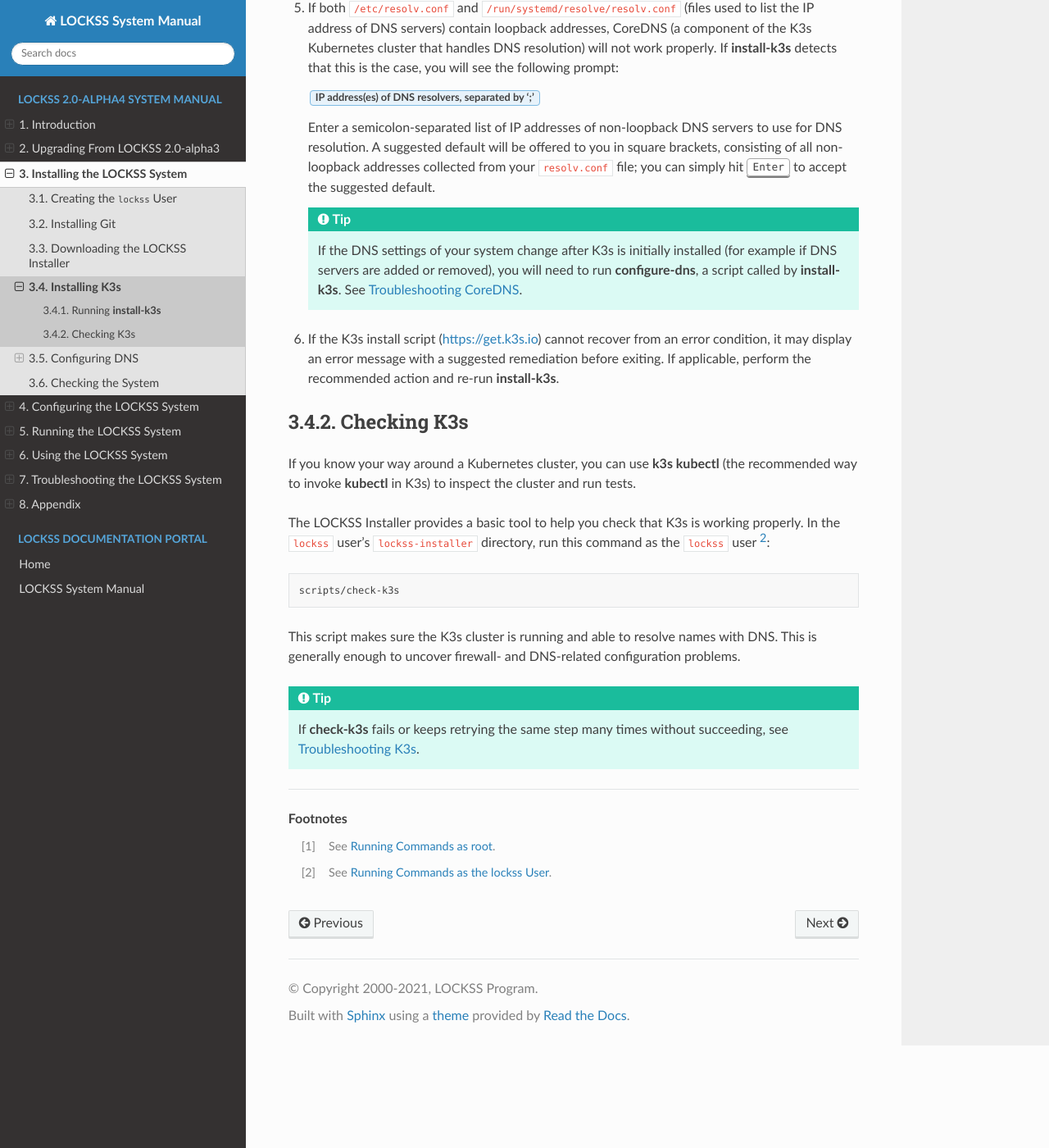
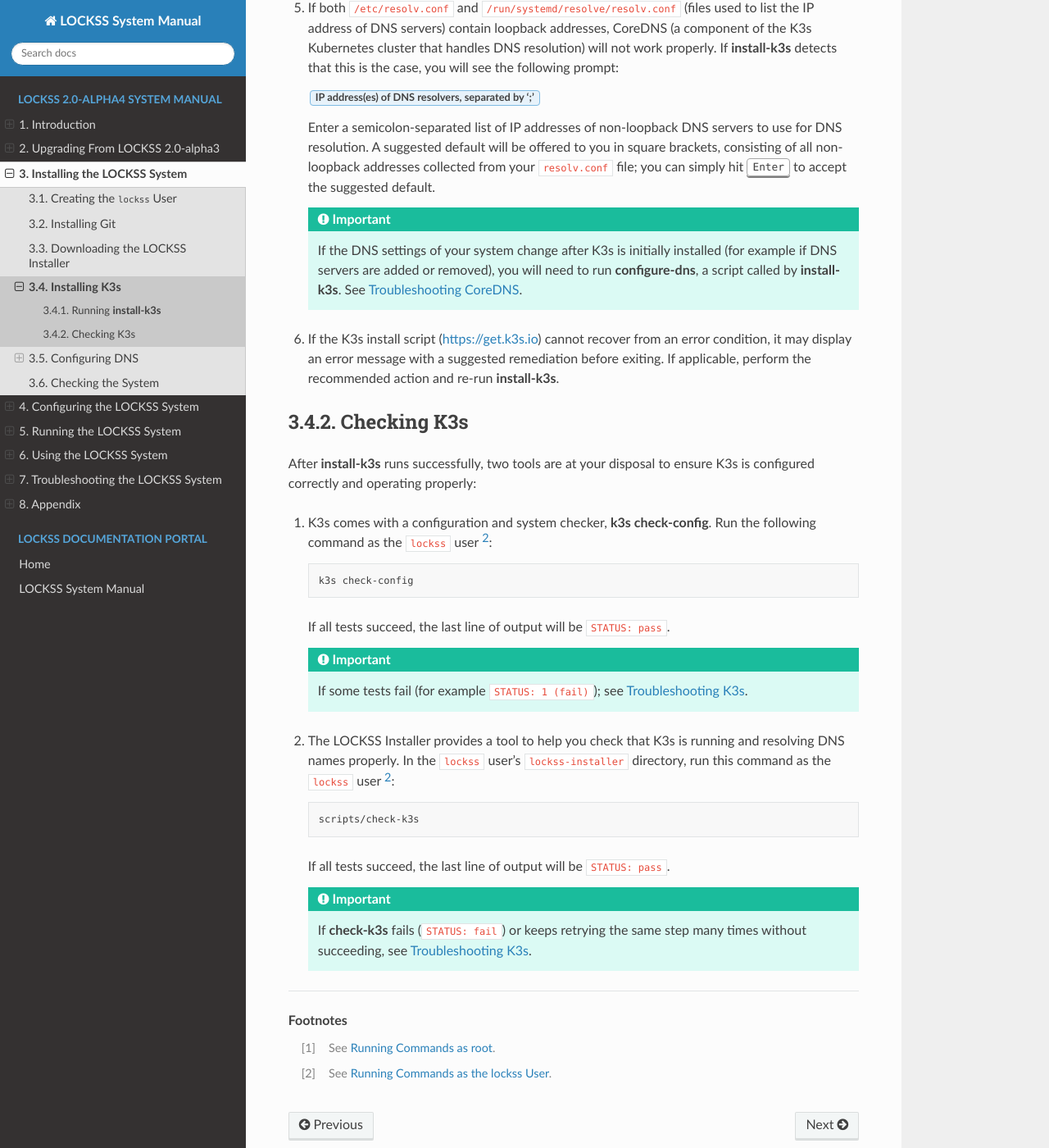
Before and after one commit to lockss/lockss-rtd-manual, a Sphinx documentation site: the page built from docs/installing/k3s.rst, in a window 1280 px wide and 1400 px high, scrolled down 1402 px. Shown: the whole window at 82% size. Built offline with Sphinx 7.4.7 and the Read the Docs theme 2.0.0, drawn with Linux system fonts in a browser that asks for light colours.

Commit message:
More about checking K3s.

```diff
--- a/docs/installing/k3s.rst
+++ b/docs/installing/k3s.rst
@@ -54,7 +54,7 @@ The LOCKSS Installer provides :program:`install-k3s`, a script that streamlines
 
    Enter a semicolon-separated list of IP addresses of non-loopback DNS servers to use for DNS resolution. A suggested default will be offered to you in square brackets, consisting of all non-loopback addresses collected from your :file:`resolv.conf` file; you can simply hit :kbd:`Enter` to accept the suggested default.
 
-   .. tip::
+   .. important::
 
       If the DNS settings of your system change after K3s is initially installed (for example if DNS servers are added or removed), you will need to run :program:`configure-dns`, a script called by :program:`install-k3s`. See :doc:`/troubleshooting/coredns`.
 
@@ -64,19 +64,31 @@ The LOCKSS Installer provides :program:`install-k3s`, a script that streamlines
 Checking K3s
 ------------
 
-If you know your way around a Kubernetes cluster, you can use :program:`k3s kubectl` (the recommended way to invoke :program:`kubectl` in K3s) to inspect the cluster and run tests.
+After :program:`install-k3s` runs successfully, two tools are at your disposal to ensure K3s is configured correctly and operating properly:
 
-The LOCKSS Installer provides a basic tool to help you check that K3s is working properly. In the ``lockss`` user's :file:`lockss-installer` directory, run this command as the ``lockss`` user [#fnlockss]_:
+1. K3s comes with a configuration and system checker, :program:`k3s check-config`. Run the following command as the ``lockss`` user [#fnlockss]_:
 
-.. code-block:: shell
+   .. code-block:: shell
 
-   scripts/check-k3s
+      k3s check-config
 
-This script makes sure the K3s cluster is running and able to resolve names with DNS. This is generally enough to uncover firewall- and DNS-related configuration problems.
+   If all tests succeed, the last line of output will be ``STATUS: pass``.
 
-.. tip::
+   .. important::
 
-   If :program:`check-k3s` fails or keeps retrying the same step many times without succeeding, see :doc:`/troubleshooting/k3s`.
+      If some tests fail (for example ``STATUS: 1 (fail)``); see :doc:`/troubleshooting/k3s`.
+
+2. The LOCKSS Installer provides a tool to help you check that K3s is running and resolving DNS names properly. In the ``lockss`` user's :file:`lockss-installer` directory, run this command as the ``lockss`` user [#fnlockss]_:
+
+   .. code-block:: shell
+
+      scripts/check-k3s
+
+   If all tests succeed, the last line of output will be ``STATUS: pass``.
+
+   .. important::
+
+      If :program:`check-k3s` fails (``STATUS: fail``) or keeps retrying the same step many times without succeeding, see :doc:`/troubleshooting/k3s`.
 
 ----
 
```
